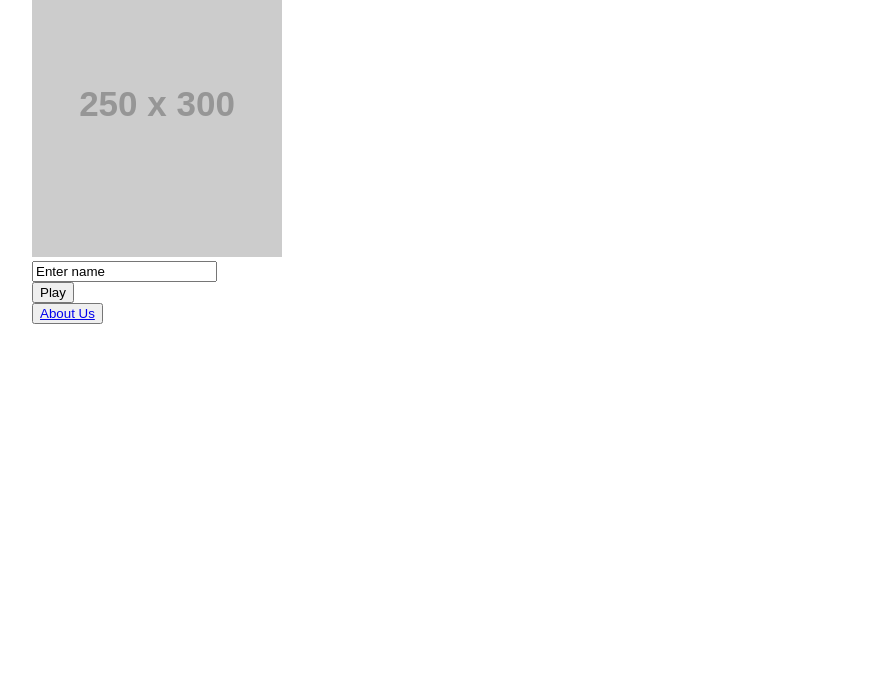
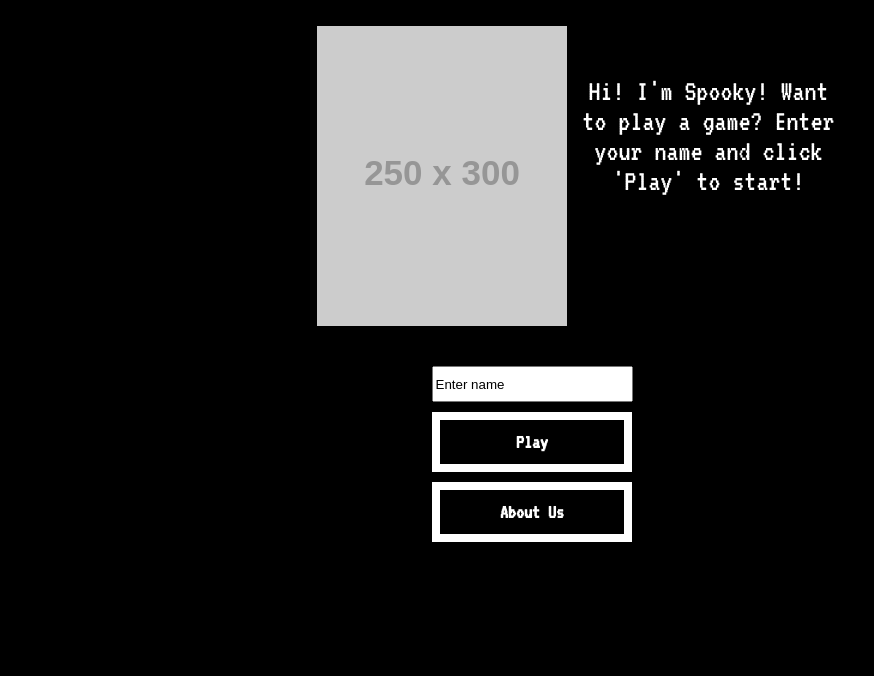
Before and after one commit to sjgeyer/simon-says, a plain HTML site: page index.html in a window 1280 px wide. Shown: the part 124-800 px from the top of the page, without its empty margins (108-982 px from the left). Drawn offline with Linux system fonts and the light colour scheme; placeholder pictures from the web are drawn by us; a web font is replaced by a local one.

Commit message:
add index.css

```diff
--- /dev/null
+++ b/css/index.css
@@ -0,0 +1,79 @@
+body {
+  width: 100%;
+  margin: auto;
+  font-family: 'VT323', monospace;
+  background-color: #000;
+  color: #fff;
+}
+
+h1 {
+  font-size: 100px;
+  text-align: center;
+  font-family: 'Swanky and Moo Moo', cursive;
+}
+
+header {
+  height: 150px;
+}
+
+button {
+  height: 60px;
+  width: 200px;
+  margin: 10px auto;
+  text-align: center;
+  color: white;
+  background-color: #000;
+  border: 8px solid white;
+  font-size: 20px;
+  font-weight: bold;
+  font-family: 'VT323', monospace;
+}
+
+#about-button, #images {
+  text-align: center;
+  margin: auto;
+}
+
+#about {
+  margin-top: 0px;
+}
+
+form {
+  width: inherit;
+  text-align: center;
+  padding-top: 20px;
+}
+
+input {
+  width: 193px;
+  height: 30px;
+}
+
+a {
+  text-decoration: none;
+  color: black;
+}
+
+footer {
+  height: 50px;
+}
+
+#spooky, #spooky-text {
+  width: 20%;
+}
+
+#spooky{
+  float: left;
+  margin-left: 33%;
+}
+
+#spooky-text {
+  font-size: 30px;
+  float: left;
+  padding: 50px;
+  padding-left: 10px;
+}
+
+#images {
+  height: 320px;
+}
--- a/index.html
+++ b/index.html
@@ -1,23 +1,36 @@
 <!DOCTYPE html>
 <html>
 
-<head>
-  <title>Spooky Says - Home</title>
-  <link rel="stylesheet" href="css/style.css">
-  <link href="https://fonts.googleapis.com/css?family=Swanky+and+Moo+Moo" rel="stylesheet">
-</head>
+  <head>
+      <meta charset="utf-8" />
+      <meta http-equiv="X-UA-Compatible" content="IE=edge">
+      <title>Spooky Says</title>
+      <meta name="viewport" content="width=device-width, initial-scale=1">
+      <link rel="stylesheet" type="text/css" media="screen" href="css/reset.css" />
+      <link rel="stylesheet" type="text/css" media="screen" href="css/style.css" />
+      <link rel="stylesheet" type="text/css" media="screen" href="css/index.css" />
+      <link href="https://fonts.googleapis.com/css?family=Swanky+and+Moo+Moo|VT323" rel="stylesheet">
+    </head>
   <body>
     <header>
         <h1>Spooky Says</h1>
     </header>
-    <img src = "http://via.placeholder.com/250x300"/>
+    <section id="images">
+      <div id="spooky">
+        <img src="http://via.placeholder.com/250x300" alt="Spooky" title="Spooky"/>
+      </div>
+      <div id="spooky-text">
+        <p>Hi! I'm Spooky! Want to play a game? Enter your name and click 'Play' to start!</p>
+      </div>
+    </section>
     <form id="userForm">
       <input id="input" type="text" onfocus="this.value=''" value="Enter name" name="username"><br>
-      <input id="play" type="submit" value="Play">
+      <button>Play</button>
     </form>
-    <div id="you">
+    <div id="about-button">
+      <a href="about-us.html"><button id="about">About Us</button></a>
     </div>
-    <button><a href="about-us.html">About Us</a></button>
+    <footer></footer>
     <script src="js/index.js" type="text/javascript"></script>
   </body>
 </html>
```
Also changed, not shown: js/jump.js (+4 -6 lines).
